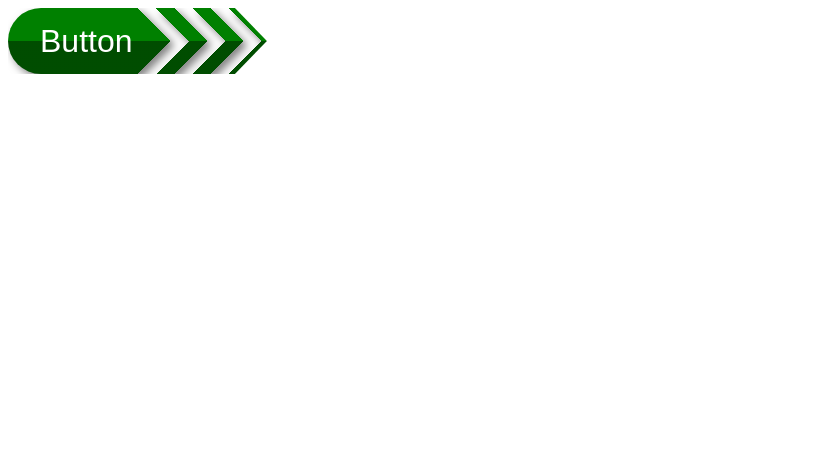
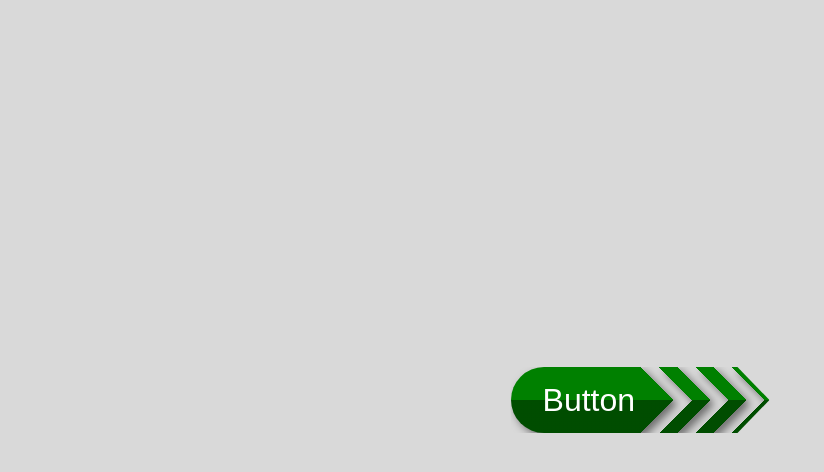
Before and after one commit to murtuja43/Button-Animation, a plain HTML site: page index.html in a window 1280 px wide. Shown: the whole page, without its empty margins (0-824 px from the left). Drawn offline with Linux system fonts and the light colour scheme.

Commit message:
button centered

```diff
--- a/styles.css
+++ b/styles.css
@@ -1,3 +1,15 @@
+html, body {
+  height: 100vh;
+}
+
+body {
+    margin: 0;
+    display: flex;
+    justify-content: center;
+    align-items: center;
+    background-color: hsl(0 0% 85%);
+}
+
 button {
     --a: green;
     --s: .8rem; /*arrow size */
```
